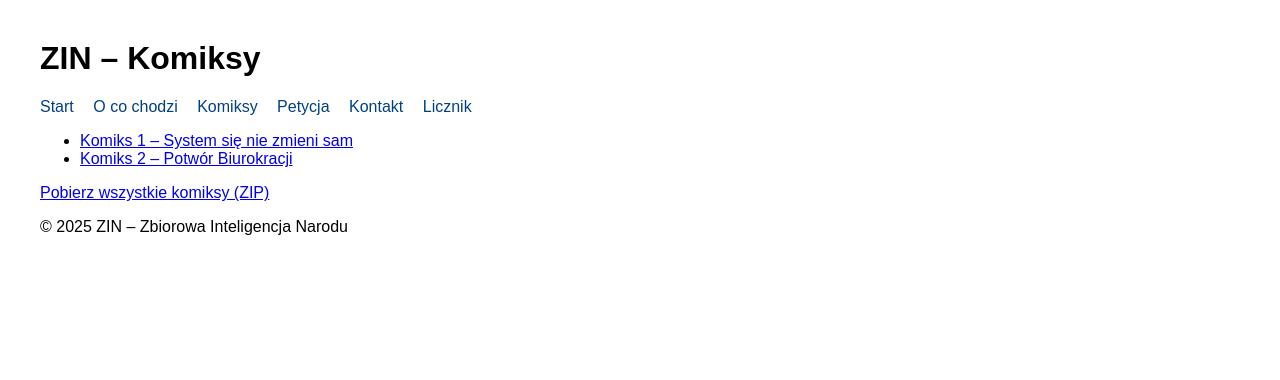
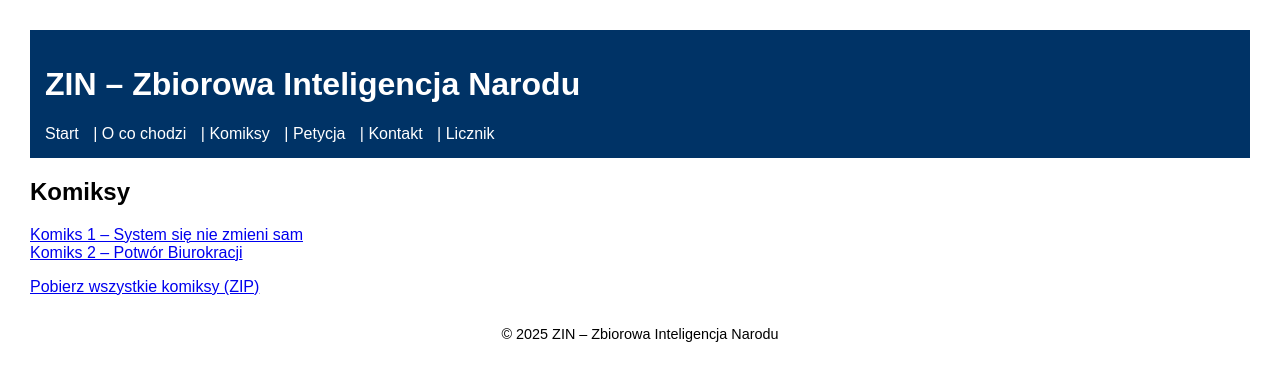
Before and after one commit to StopBiurokracji/ZIN-STRONA, a plain HTML site: page komiksy.html in a window 1280 px wide. Drawn offline with Linux system fonts and the light colour scheme; files that its build step writes are made by us from their sources.

Commit message:
Add files via upload

```diff
--- a/komiksy.html
+++ b/komiksy.html
@@ -1,24 +1,31 @@
+
 <!DOCTYPE html>
 <html lang="pl">
-<head><meta charset="UTF-8"><title>Komiksy</title>
-<link rel="stylesheet" href="style/style.css"></head>
+<head>
+    <meta charset="UTF-8">
+    <title>ZIN – Zbiorowa Inteligencja Narodu</title>
+    <link rel="stylesheet" href="style.css">
+</head>
 <body>
-<header><h1>ZIN – Komiksy</h1></header>
-<nav>
-    <a href="index.html">Start</a>
-    <a href="o_co_chodzi.html">O co chodzi</a>
-    <a href="komiksy.html">Komiksy</a>
-    <a href="petycja.html">Petycja</a>
-    <a href="kontakt.html">Kontakt</a>
-    <a href="licznik.html">Licznik</a>
-</nav>
-<main>
-    <ul>
-        <li><a href="#">Komiks 1 – System się nie zmieni sam</a></li>
-        <li><a href="#">Komiks 2 – Potwór Biurokracji</a></li>
-    </ul>
-    <p><a href="#">Pobierz wszystkie komiksy (ZIP)</a></p>
-</main>
-<footer><p>© 2025 ZIN – Zbiorowa Inteligencja Narodu</p></footer>
+    <header>
+        <h1>ZIN – Zbiorowa Inteligencja Narodu</h1>
+        <nav>
+            <a href="index.html">Start</a> |
+            <a href="o_co_chodzi.html">O co chodzi</a> |
+            <a href="komiksy.html">Komiksy</a> |
+            <a href="petycja.html">Petycja</a> |
+            <a href="kontakt.html">Kontakt</a> |
+            <a href="licznik.html">Licznik</a>
+        </nav>
+    </header>
+
+        <h2>Komiksy</h2>
+        <p><a href="komiks1.html">Komiks 1 – System się nie zmieni sam</a><br>
+        <a href="komiks2.html">Komiks 2 – Potwór Biurokracji</a></p>
+        <p><a href="komiksy.zip">Pobierz wszystkie komiksy (ZIP)</a></p>
+
+    <footer>
+        <p>© 2025 ZIN – Zbiorowa Inteligencja Narodu</p>
+    </footer>
 </body>
 </html>
--- a/style.css
+++ b/style.css
@@ -1,18 +1,21 @@
 
 body {
     font-family: Arial, sans-serif;
-    margin: 40px;
-    background-color: white;
-    color: black;
+    margin: 30px;
 }
-
-.container {
-    max-width: 900px;
-    margin: auto;
+header {
+    background: #003366;
+    color: white;
+    padding: 15px;
+    margin-bottom: 20px;
 }
-
 nav a {
-    margin-right: 15px;
+    color: white;
+    margin-right: 10px;
     text-decoration: none;
-    color: #004080;
 }
+footer {
+    margin-top: 30px;
+    text-align: center;
+    font-size: 0.9em;
+}
```
Also changed, not shown: index.html (+8 -9 lines), kontakt.html (+24 -15 lines), licznik.html (+24 -16 lines), o_co_chodzi.html (+21 -14 lines), petycja.html (+28 -19 lines).
